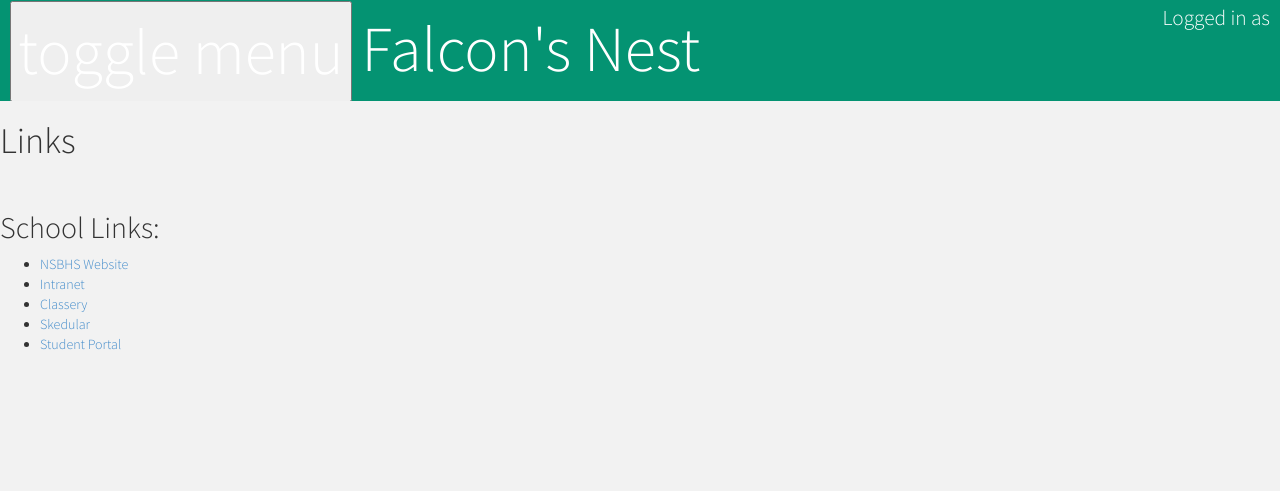
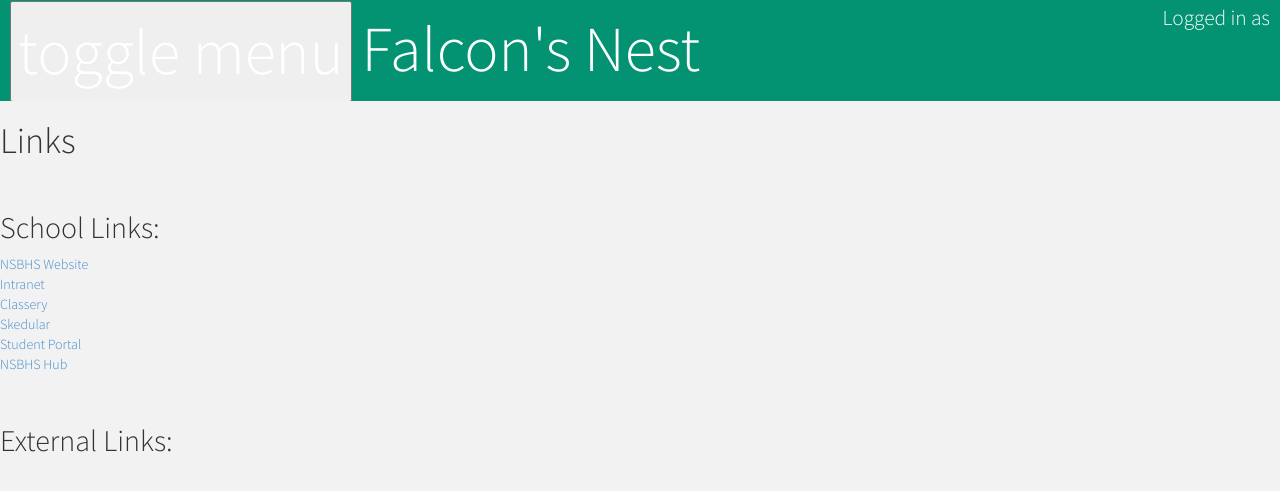
Before and after one commit to Cyber-Shadow/FalconsNest, a Django app: page /links/ in a window 1280 px wide. Shown: the top 491 px of the page. Run offline with Django 3.2, Linux system fonts and the light colour scheme; some libraries are stand-ins or nearby versions.

Commit message:
Update schoollinks.html

```diff
--- a/webapp/templates/webapp/schoollinks.html
+++ b/webapp/templates/webapp/schoollinks.html
@@ -4,15 +4,21 @@
 
 <html lang="en">
 
-<body>
+<body class="schoolLinks">
   <h1>Links</h1>
   </br>
+  <div>
     <h2>School Links:</h2>
-  <ul class="schoolLinks">
+    <ul class="list-unstyled">
       <li> <a href="http://www.nsbhs.nsw.edu.au">NSBHS Website</a> </li>
       <li> <a href="http://web1.northsydbo-h.schools.nsw.edu.au">Intranet</a> </li>
       <li> <a href="http://web3.northsydbo-h.schools.nsw.edu.au/classery/public/user/home">Classery</a> </li>
       <li> <a href="http://skedular.co/">Skedular</a> </li>
       <li> <a href="http://student.det.nsw.edu.au">Student Portal</a> </li>
+      <li> <a href="http://nsbhshub.com">NSBHS Hub</a> </li>
     </ul>
+  </div>
+  <br>
+  <div>
+    <h2>External Links:
 {% endblock %}
```
Lines whose indentation alone changed are shown as unchanged.
